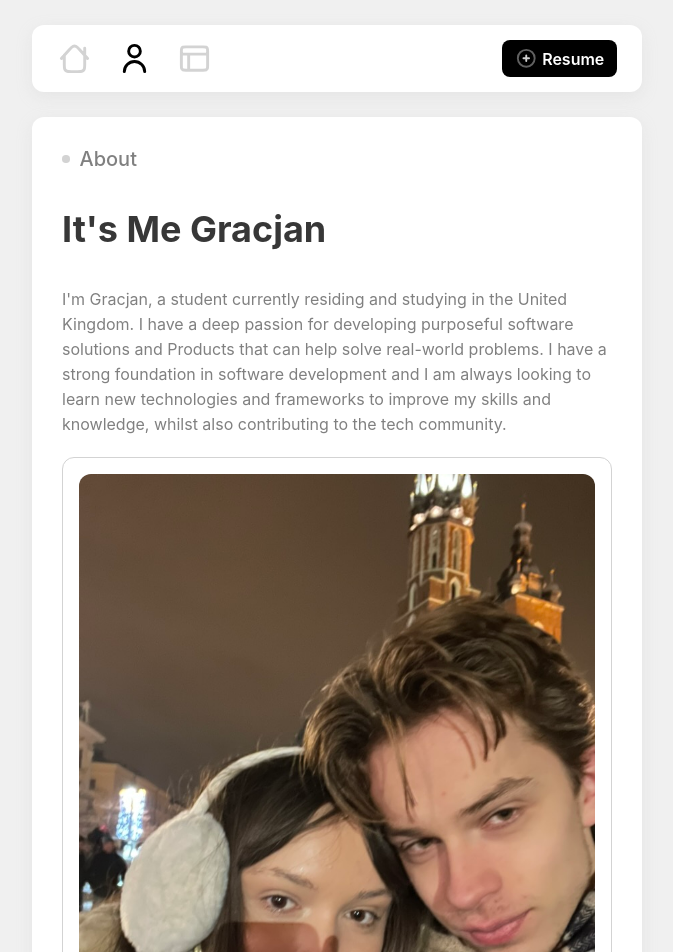
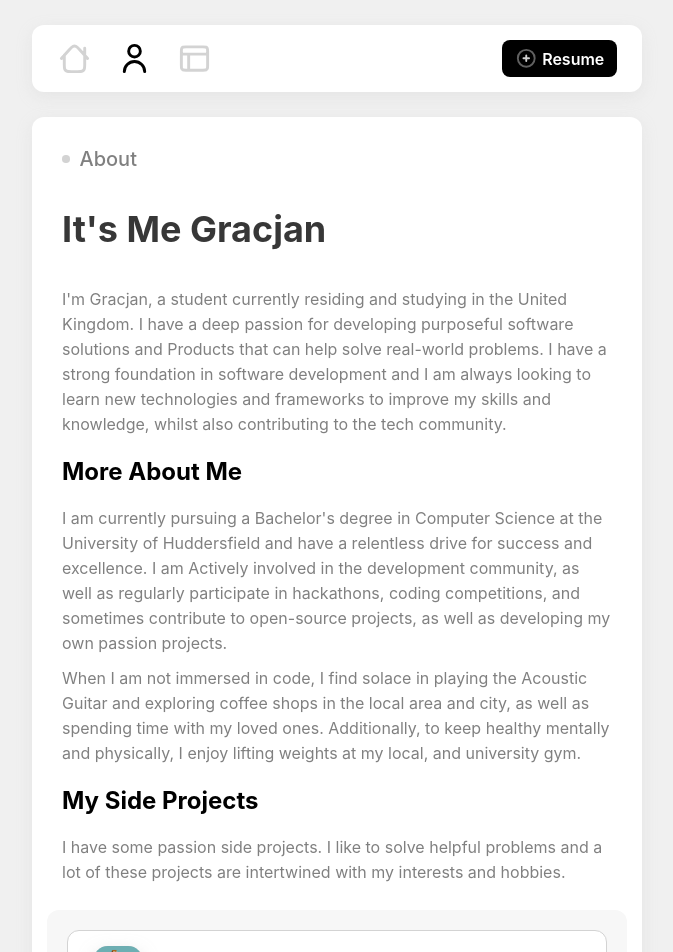
Before and after one commit to Ceriumin/portfolio, a React (Create React App) app: page /#/about in a window 1280 px wide. Shown: the top 952 px of the page, without its empty margins (303-976 px from the left). Built offline with nearby package versions, Linux system fonts and the light colour scheme.

Commit message:
updated about me

```diff
--- a/src/screens/Tabs/About/index.js
+++ b/src/screens/Tabs/About/index.js
@@ -1,5 +1,4 @@
 import React from 'react';
-import Photo from '../../../assets/photo.jpeg';
 import { useSiteValue } from '../../../context/SiteContext';
 import { Header, SubSection, Footer, Section, ProductList } from '../../../components';
 import './styles.css';
@@ -23,11 +22,6 @@ function About() {
                         development and I am always looking to learn new technologies and frameworks to
                         improve my skills and knowledge, whilst also contributing to the tech community.
                     </p>
-                    <div className="about_image-container">
-                        <div style={{padding: '1rem'}}>
-                            <img src={Photo} alt="Gracjan" className="about_image"/>
-                        </div>
-                    </div>
                     <h2>More About Me</h2>
                     <p>
                         I am currently pursuing a Bachelor's degree in Computer Science at the
@@ -40,7 +34,7 @@ function About() {
                     <p>
                         When I am not immersed in code, I find solace in playing the Acoustic Guitar and
                         exploring coffee shops in the local area and city, as well as spending time with
-                        my family and with my girlfriend. Additionally, to keep healthy mentally and physically,
+                        my loved ones. Additionally, to keep healthy mentally and physically,
                         I enjoy lifting weights at my local, and university gym.
                     </p>
                     <h2>My Side Projects</h2>
```
Also changed, not shown: src/assets/photo.jpeg (deleted).
